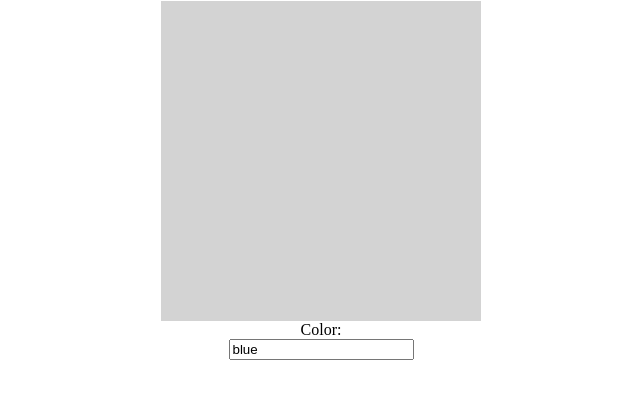
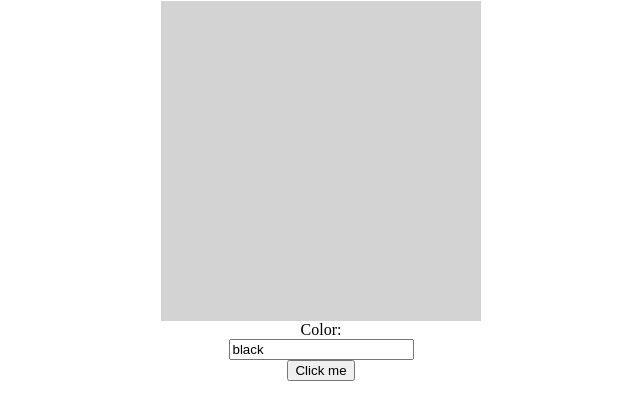
Before and after one commit to Andrew-K-M/etch-a-sketch, a plain HTML site: page index.html in a window 1280 px wide. Shown: the part 87-506 px from the top of the page, without its empty margins (319-959 px from the left). Drawn offline with Linux system fonts and the light colour scheme.

Commit message:
reset button works

```diff
--- a/index.html
+++ b/index.html
@@ -10,16 +10,19 @@
 <body>
     <div class="main">
         <h1>dwa</h1>
+<!--
+        <lable for="sizeSelect">Row/Columns:</lable>
+        <input type="text" id="sizeSelect" name="sizeSelect" value="16">
+-->
         <div class="grid"></div>
         <!--
-        <div class="slidecontainer">
-            <input type="range" min="1" max="100" value="16" class="slider" id="myRange">
-        </div>
+        <input type="range" min="1" max="100" value="16" class="slider" id="myRange">
 
         <div class="value"></div>
         -->
         <lable for="colorSelect">Color:</lable>
-        <input type="text" id="colorSelect" name="colorSelect" value="blue">
+        <input type="text" id="colorSelect" name="colorSelect" value="black">
+        <button onclick="onClick()">Click me</button>
     </div>
 
     <script src="script.js" defer></script>
--- a/script.js
+++ b/script.js
@@ -19,6 +19,8 @@ container.addEventListener('mouseover',()=>{
 
 makeGrid();
 */
+
+
 for(let i =0;i<size;i++){
     let pix = document.createElement('div');
     pix.className="pixel";
@@ -28,3 +30,10 @@ for(let i =0;i<size;i++){
     pix.style.backgroundColor=document.getElementById('colorSelect').value;
     });
 }
+
+function onClick(){
+    let pixList= container.querySelectorAll(".pixel");
+    for(let i =0;i<size;i++){
+        pixList[i].style.backgroundColor="gray";
+    }
+}
```
